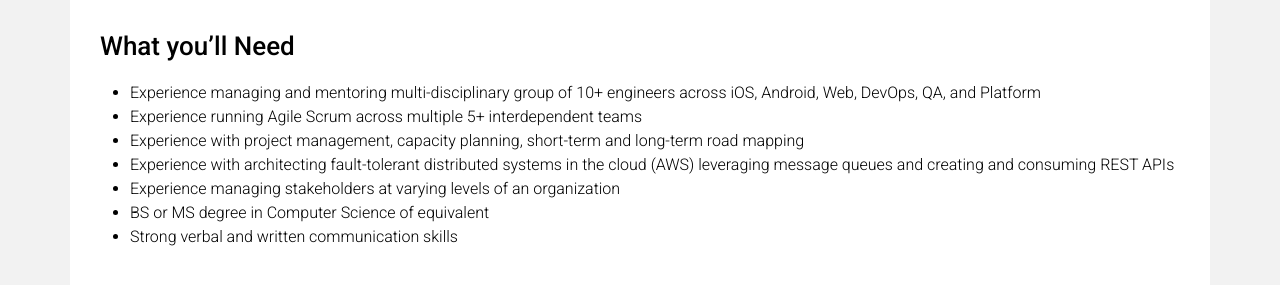
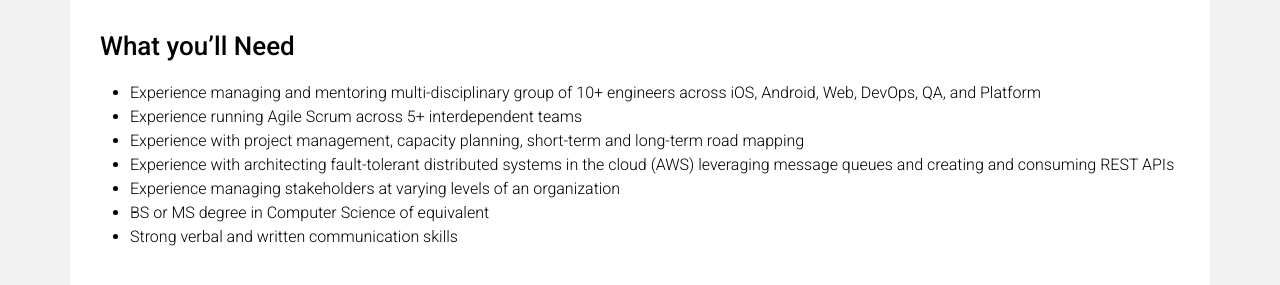
Before and after one commit to omar/gopangea.github.io, a Jekyll site: the page built from _jobs/vp-of-engineering.md, in a window 1280 px wide. Shown: the part 361-646 px from the top of the page. Built offline with Jekyll 4.4.1, drawn with Linux system fonts in a browser that asks for light colours; nearby versions of some CDN libraries.

Commit message:
Update vp-of-engineering.md

```diff
--- a/_jobs/vp-of-engineering.md
+++ b/_jobs/vp-of-engineering.md
@@ -8,7 +8,7 @@ The successful candidate will be a hands-on technologist, a strong manager and t
 
 ### What you'll Need
 - Experience managing and mentoring multi-disciplinary group of 10+ engineers across iOS, Android, Web, DevOps, QA, and Platform
-- Experience running Agile Scrum across multiple 5+ interdependent teams
+- Experience running Agile Scrum across 5+ interdependent teams
 - Experience with project management, capacity planning, short-term and long-term road mapping
 - Experience with architecting fault-tolerant distributed systems in the cloud (AWS) leveraging message queues and creating and consuming REST APIs
 - Experience managing stakeholders at varying levels of an organization
```
